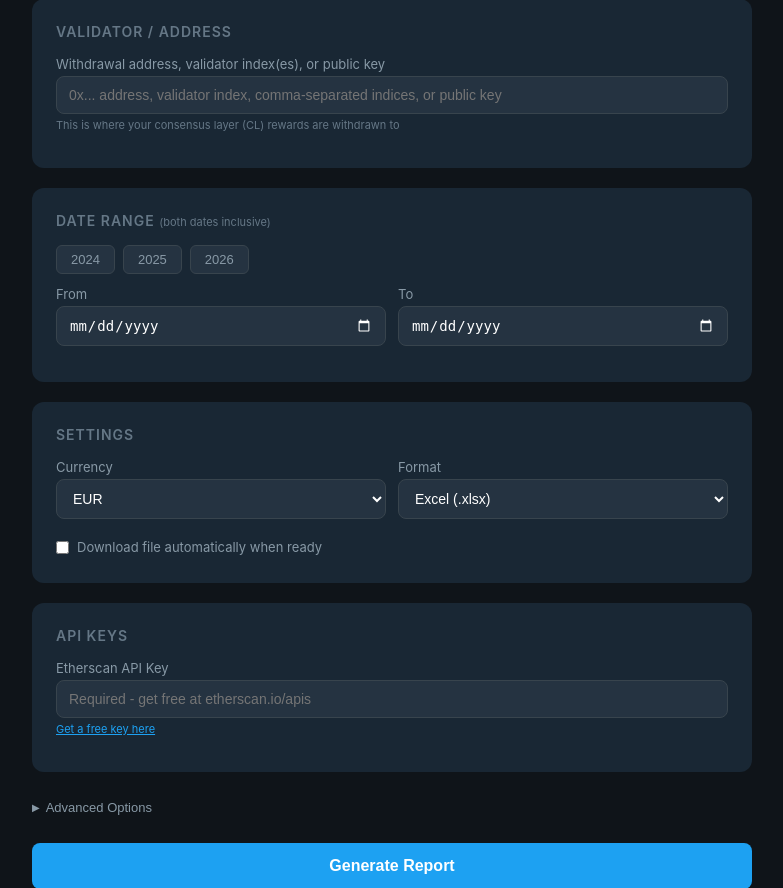
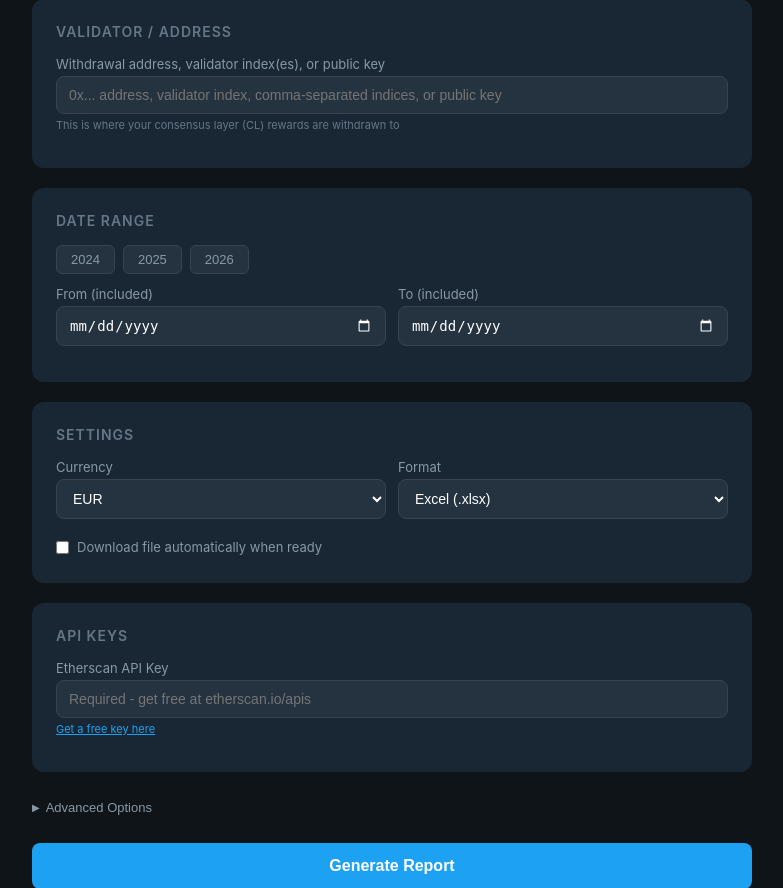
Before and after one commit to frederik12321/eth-rewards-report, a Flask app: page / in a window 1280 px wide. Shown: the part 197-1085 px from the top of the page, without its empty margins (248-1031 px from the left). Run offline with Flask 3, Linux system fonts and the light colour scheme.

Commit message:
Clarify date inclusivity on field labels instead of header
Co-Authored-By: Claude Opus 4.6 <noreply@anthropic.com>

```diff
--- a/templates/index.html
+++ b/templates/index.html
@@ -212,15 +212,15 @@
                 </div>
 
                 <div class="card">
-                    <h2>Date Range <span style="font-size:11px;color:var(--text-muted);text-transform:none;letter-spacing:0;font-weight:400">(both dates inclusive)</span></h2>
+                    <h2>Date Range</h2>
                     <div class="year-btns" style="display:flex;gap:8px;margin-bottom:12px;">
                         <button type="button" class="yr-btn" data-year="2024">2024</button>
                         <button type="button" class="yr-btn" data-year="2025">2025</button>
                         <button type="button" class="yr-btn" data-year="2026">2026</button>
                     </div>
                     <div class="row">
-                        <div><label>From</label><input type="date" name="date_from" required><div class="field-error" data-for="date_from"></div></div>
-                        <div><label>To</label><input type="date" name="date_to" required><div class="field-error" data-for="date_to"></div></div>
+                        <div><label>From (included)</label><input type="date" name="date_from" required><div class="field-error" data-for="date_from"></div></div>
+                        <div><label>To (included)</label><input type="date" name="date_to" required><div class="field-error" data-for="date_to"></div></div>
                     </div>
                 </div>
 
```
